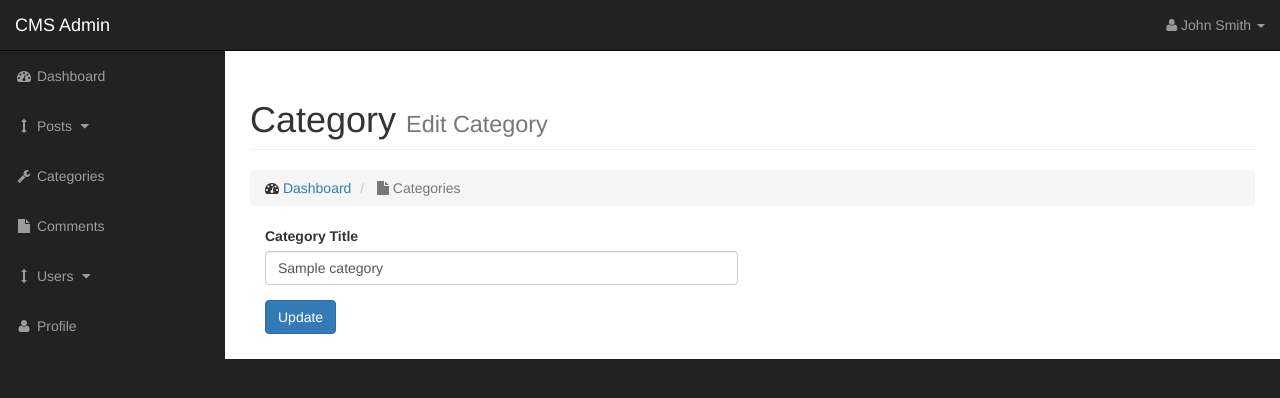
After one commit to chad1791/project_cms, a PHP site: page /admin/edit_category.php?edit=1 in a window 1280 px wide. The commit adds this page. Shown: the top 398 px of the page. Run offline with PHP 8.4, Linux system fonts and the light colour scheme; tables that the repository leaves empty or names only in its code hold one stand-in row (values such as "Sample post").

Commit message:
Edit category page added, edit feature added for categories

```diff
--- /dev/null
+++ b/admin/edit_category.php
@@ -0,0 +1,84 @@
+<?php
+
+    include_once('templates/header.php');
+
+    $category = array();
+
+    if(isset($_GET['edit']) && $_GET['edit']!=''){
+
+        $id = $_GET['edit'];
+        $query = "SELECT * FROM categories WHERE category_id={$id}";
+        $result = mysqli_query($connection, $query);
+
+        if(mysqli_num_rows($result)>0){
+            while($row=mysqli_fetch_assoc($result)){
+                $category = $row;
+            }
+        }
+        else {
+            header('Location: categories.php');
+        }
+    }
+    else {
+        header('Location: categories.php');
+    }
+
+    if(isset($_POST['update'])){
+        $id = $_POST['id'];
+        $title = $_POST['title'];
+        $query = "UPDATE categories SET title='{$title}' WHERE category_id={$id}";
+        $result = mysqli_query($connection, $query);
+
+        if($result){
+            header("Location: edit_category.php?edit={$id}");
+        }
+    }
+
+?>
+
+    <div id="wrapper">
+
+        <!-- Navigation -->
+        <?php include_once('templates/navbar.php'); ?>
+
+        <div id="page-wrapper">
+            <div class="container-fluid">
+                <!-- Page Heading -->
+                <div class="row">
+                    <div class="col-lg-12">
+                        <h1 class="page-header">
+                            Category
+                            <small>Edit Category</small>
+                        </h1>
+                        <ol class="breadcrumb">
+                            <li>
+                                <i class="fa fa-dashboard"></i>  <a href="index.html">Dashboard</a>
+                            </li>
+                            <li class="active">
+                                <i class="fa fa-file"></i> Categories
+                            </li>
+                        </ol>
+                        <div class="col-md-6">
+                            <form action="" method="post">
+                                <div class="form-group">
+                                    <label for="title">Category Title</label>
+                                    <input type="hidden" name="id" value="<?php echo $category['category_id']; ?>" />
+                                    <input class="form-control" type="text" name="title" id="title" value="<?php echo $category['title']; ?>">
+                                </div>
+                                <div class="form-group">
+                                    <input class="btn btn-primary" type="submit" value="Update" name="update">
+                                </div>
+                            </form>
+                        </div>
+
+                    </div>
+                </div>
+                <!-- /.row -->
+            </div>
+            <!-- /.container-fluid -->
+        </div>
+        <!-- /#page-wrapper -->
+    </div>
+    <!-- /#wrapper -->
+
+<?php include_once('templates/footer.php'); ?>
```
Also changed, not shown: admin/categories.php (+4 -4 lines).
